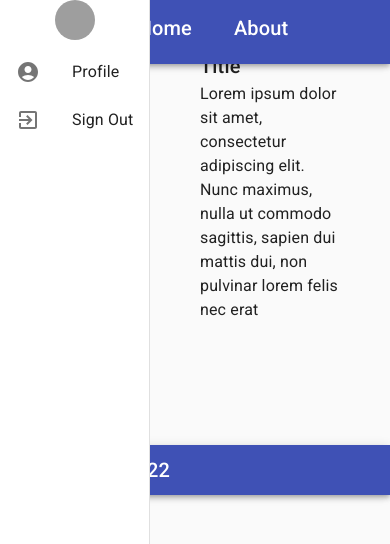
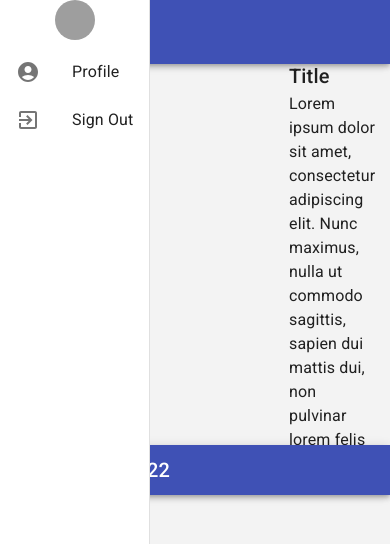
Before and after one commit to SiriusDev-08/user-page-2mui, a React (Create React App) app: page / in a window 390 px wide. Shown: the top 544 px of the page. Built offline with nearby package versions, Linux system fonts and the light colour scheme; grey boxes are pictures that could not be loaded.

Commit message:
style: treino responsividade

```diff
--- a/src/Components/TopMenu/styles.ts
+++ b/src/Components/TopMenu/styles.ts
@@ -1,24 +1,17 @@
 import {  makeStyles } from "@material-ui/core";
 
 export const useStyles = makeStyles ({
-  container: {
-
-
-  },
 
   appBar: {
 
     display: "flex",
+    justifyContent:"space-between",
     width: "900px",
     height: "64px",
     alignItems: "start",
     padding: "0px 10px 10px 30px",
 
-    "@media (max-width: 1000px)":{
-      paddingLeft: "500px",
-      alignItems: "center",
-      paddingRight: "0px",
-    }
+
 
   },
 
--- a/src/Pages/Home/Home.styles.ts
+++ b/src/Pages/Home/Home.styles.ts
@@ -3,16 +3,35 @@ import { height } from "@material-ui/system";
 
 export const useStyles = makeStyles ({
   container: {
-
+    display: "flex",
+    width: "100%",
+    minWidth:"100%",
+    padding: 10,
+    backgroundColor: "#f3f3f3",
+    height: "100vh",
+    overflowX: "hidden",
     "@media (min-width: 1000px)":{
       height: "100%",
     }
+
 
   },
 
   header: {
 
+    display: "flex",
+    flexWrap: "wrap",
     justifyContent: "center",
+
+    "@media (min-width: 529px)":{
+      justifyContent: "space-between",
+    },
+
+    paddingRight: "79px",
+    paddingLeft: "118px",
+    "@media (max-width:900px)":{
+      paddingLeft:0
+    }
 
 
   },
```
